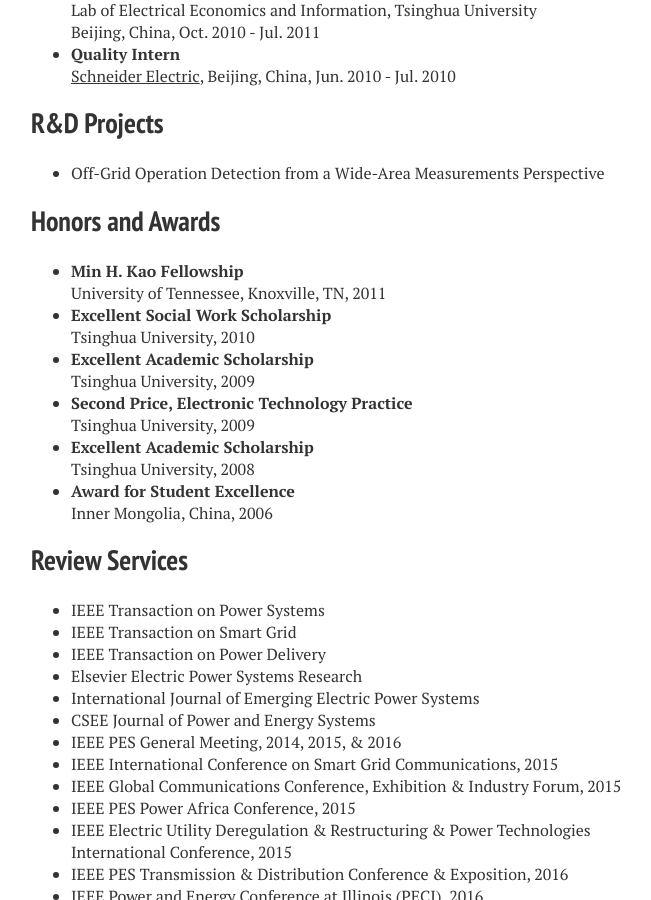
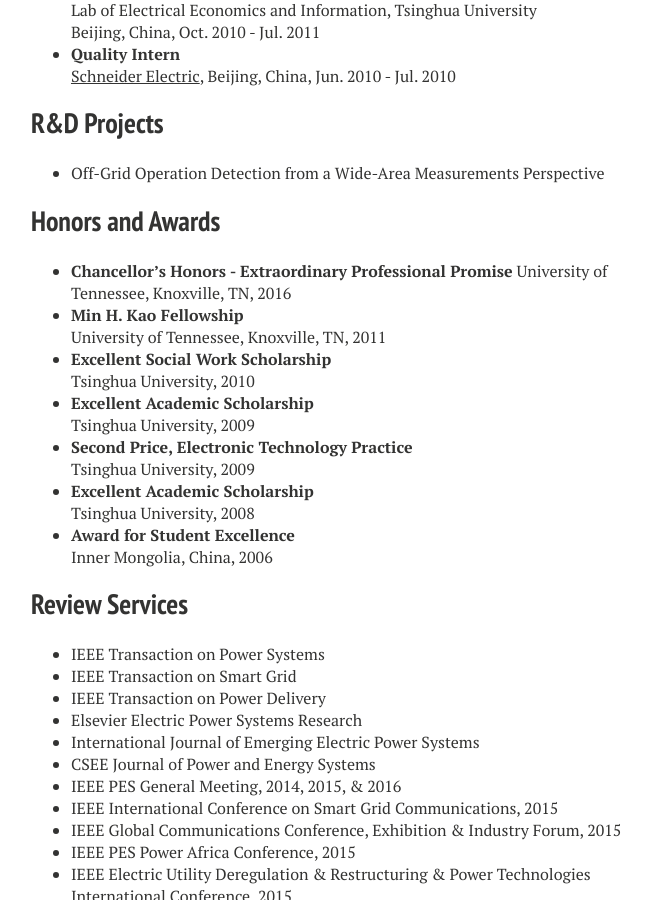
Before and after one commit to JiahuiGuo/jiahuiguo.github.io, a Jekyll site: the page built from cv.md, in a window 1280 px wide and 900 px high, scrolled down 872 px. Shown: the whole window, without its empty margins (289-940 px from the left). Built offline with Jekyll 4.4.1, drawn with Linux system fonts in a browser that asks for light colours; nearby versions of some CDN libraries.

Commit message:
Update cv.md

```diff
--- a/cv.md
+++ b/cv.md
@@ -47,6 +47,8 @@ share: false
 - Off-Grid Operation Detection from a Wide-Area Measurements Perspective
 
 ## Honors and Awards
+- **Chancellor’s Honors - Extraordinary Professional Promise**
+University of Tennessee, Knoxville, TN, 2016
 - **Min H. Kao Fellowship**
 University of Tennessee, Knoxville, TN, 2011
 - **Excellent Social Work Scholarship**
```
